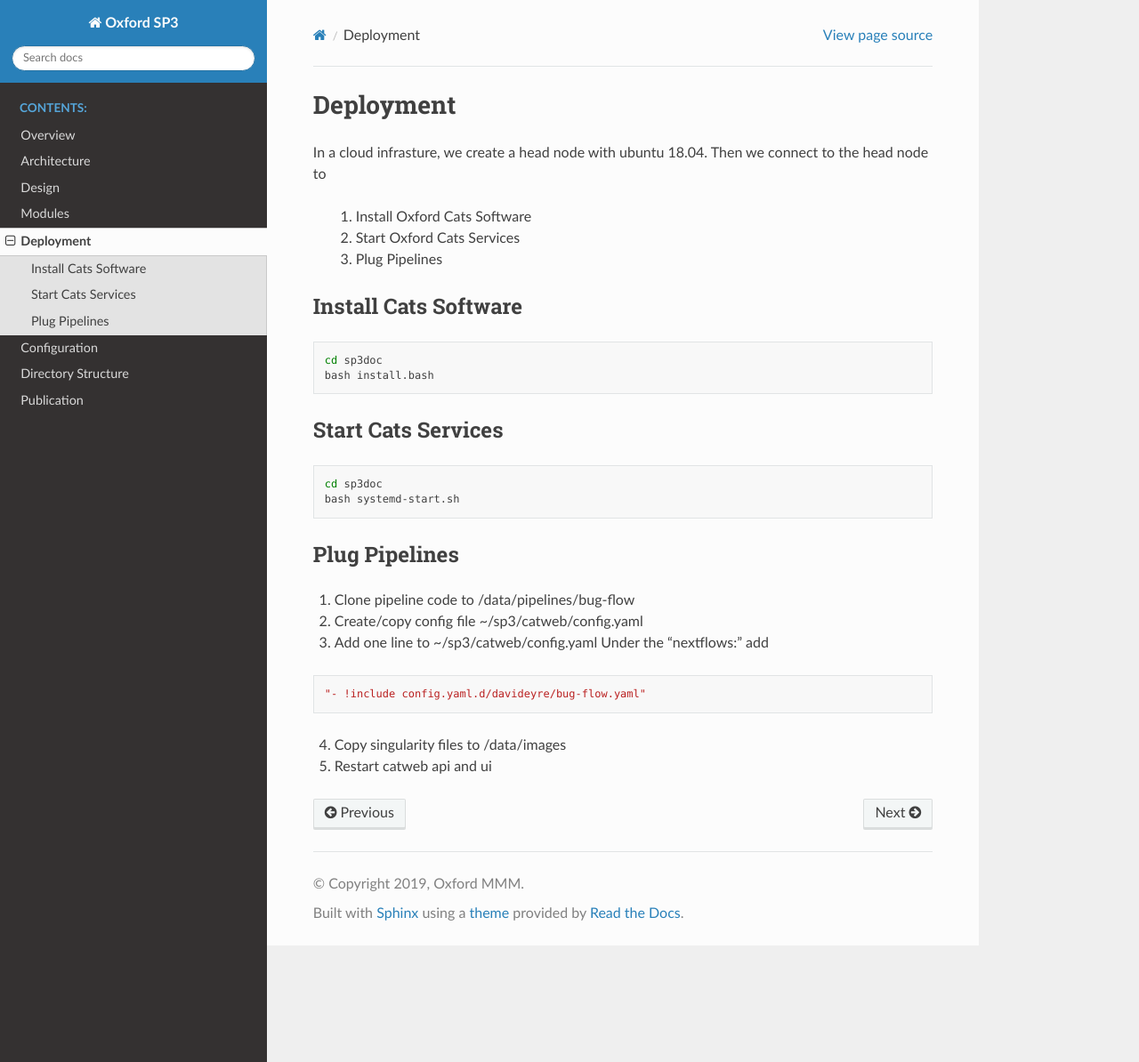
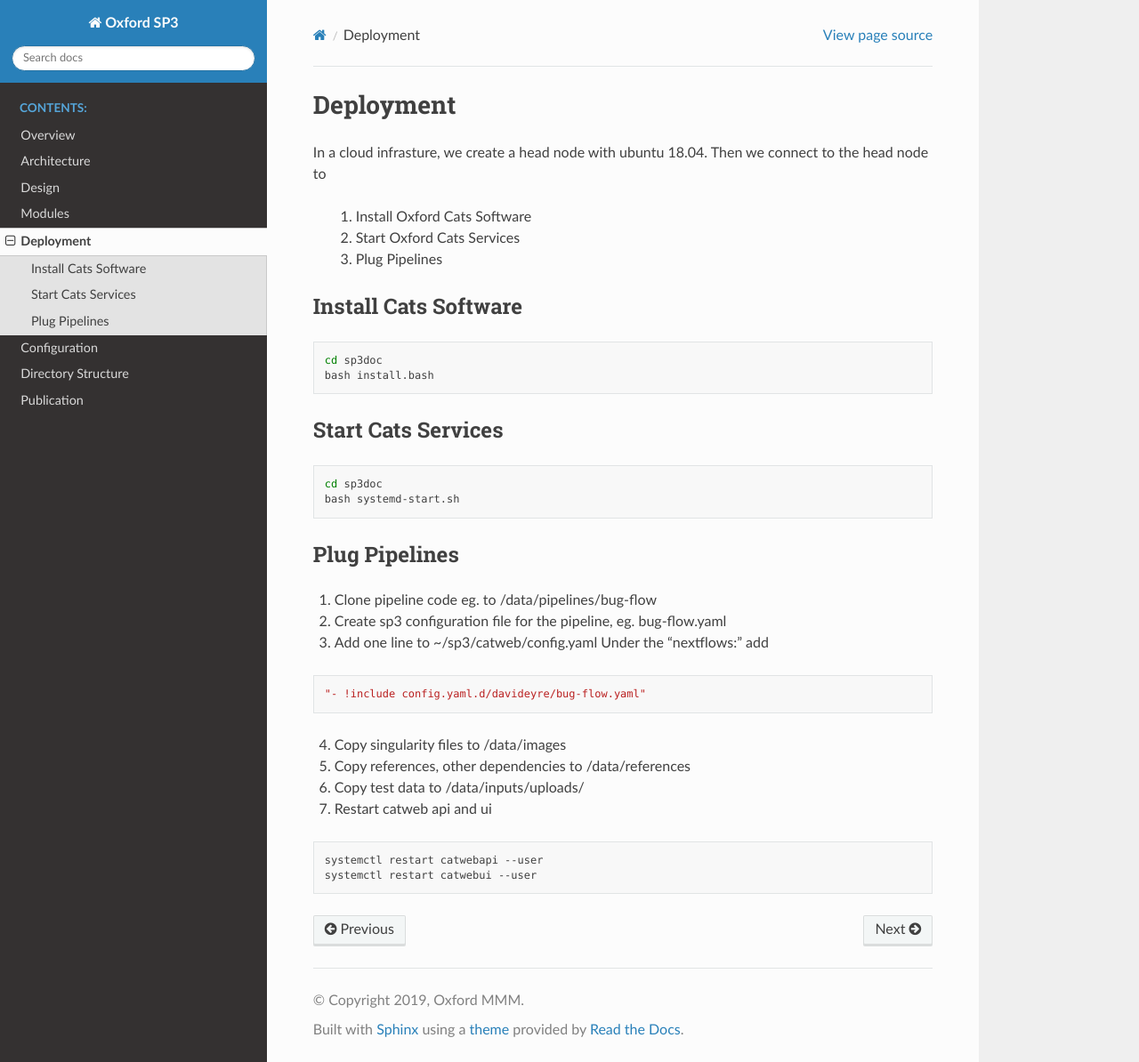
Before and after one commit to oxfordmmm/catdocs, a Sphinx documentation site: the page built from docs/source/deployment.rst, in a window 1280 px wide and 1194 px high. Shown: the whole window at 89% size. Built offline with Sphinx 7.4.7 and the Read the Docs theme 2.0.0, drawn with Linux system fonts in a browser that asks for light colours; pages that are not in the unit, such as notebooks, are missing from menus.

Commit message:
Update deployment.rst

```diff
--- a/docs/source/deployment.rst
+++ b/docs/source/deployment.rst
@@ -28,9 +28,9 @@ Start Cats Services
 Plug Pipelines
 --------------
 
-1. Clone pipeline code to /data/pipelines/bug-flow
+1. Clone pipeline code eg. to /data/pipelines/bug-flow
 
-2. Create/copy config file ~/sp3/catweb/config.yaml
+2. Create sp3 configuration file for the pipeline, eg. bug-flow.yaml
 
 3. Add one line to ~/sp3/catweb/config.yaml Under the "nextflows:" add
 
@@ -40,4 +40,13 @@ Plug Pipelines
 
 4. Copy singularity files to /data/images
 
-5. Restart catweb api and ui
+5. Copy references, other dependencies to /data/references
+
+6. Copy test data to /data/inputs/uploads/
+
+7. Restart catweb api and ui
+
+.. code-block:: bash
+
+   systemctl restart catwebapi --user
+   systemctl restart catwebui --user
```
